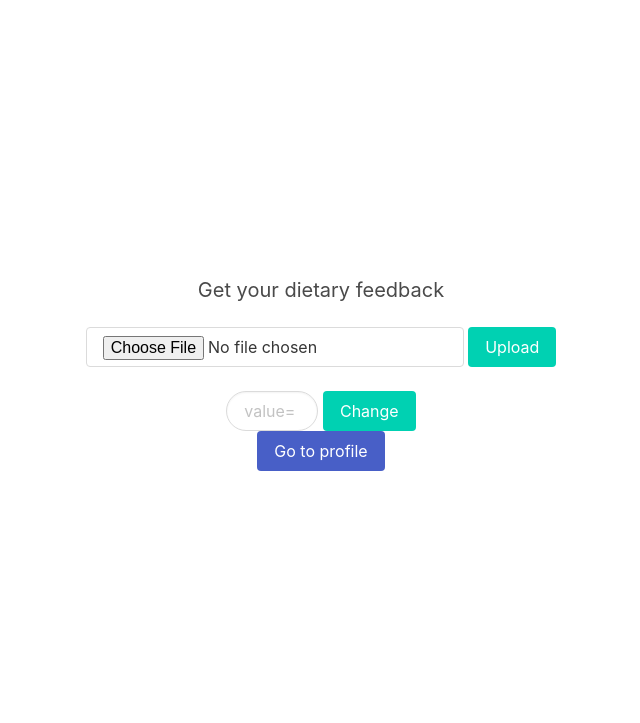
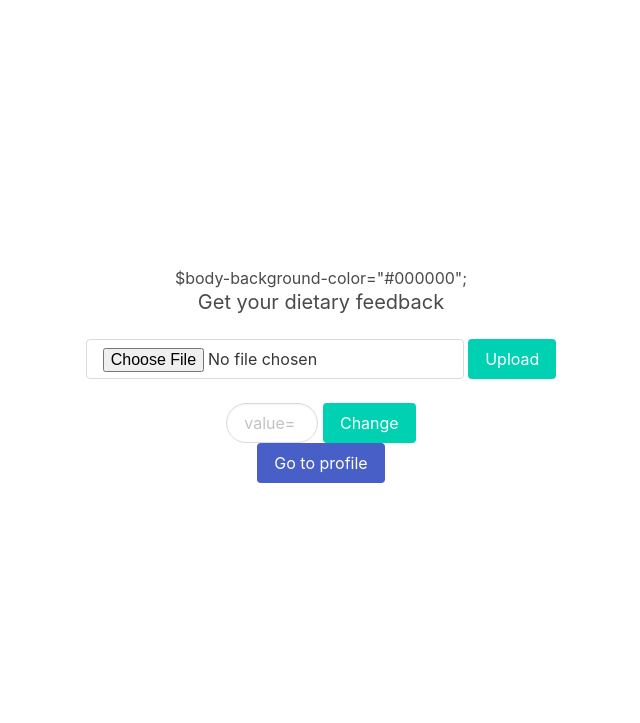
Before and after one commit to BoarCub/Grocery-List-App, a Python web app: template templates/main.html in a window 1280 px wide. Shown: the part 52-775 px from the top of the page, without its empty margins (319-959 px from the left). Run offline with Jinja, Linux system fonts and the light colour scheme; the template is opened without the code that fills it, so the values that code supplies are empty.

Commit message:
Update main.html

```diff
--- a/templates/main.html
+++ b/templates/main.html
@@ -1,6 +1,7 @@
 {% extends 'base.html' %}
 {% block title %}Main{% endblock %}
 {% block content %}
+    $body-background-color="#000000";
     <h1 class="subtitle">Get your dietary feedback</h1>
     <form method=post enctype=multipart/form-data action="{{ url_for('upload_img') }}">
         <input type=file name=file class="button">
```
